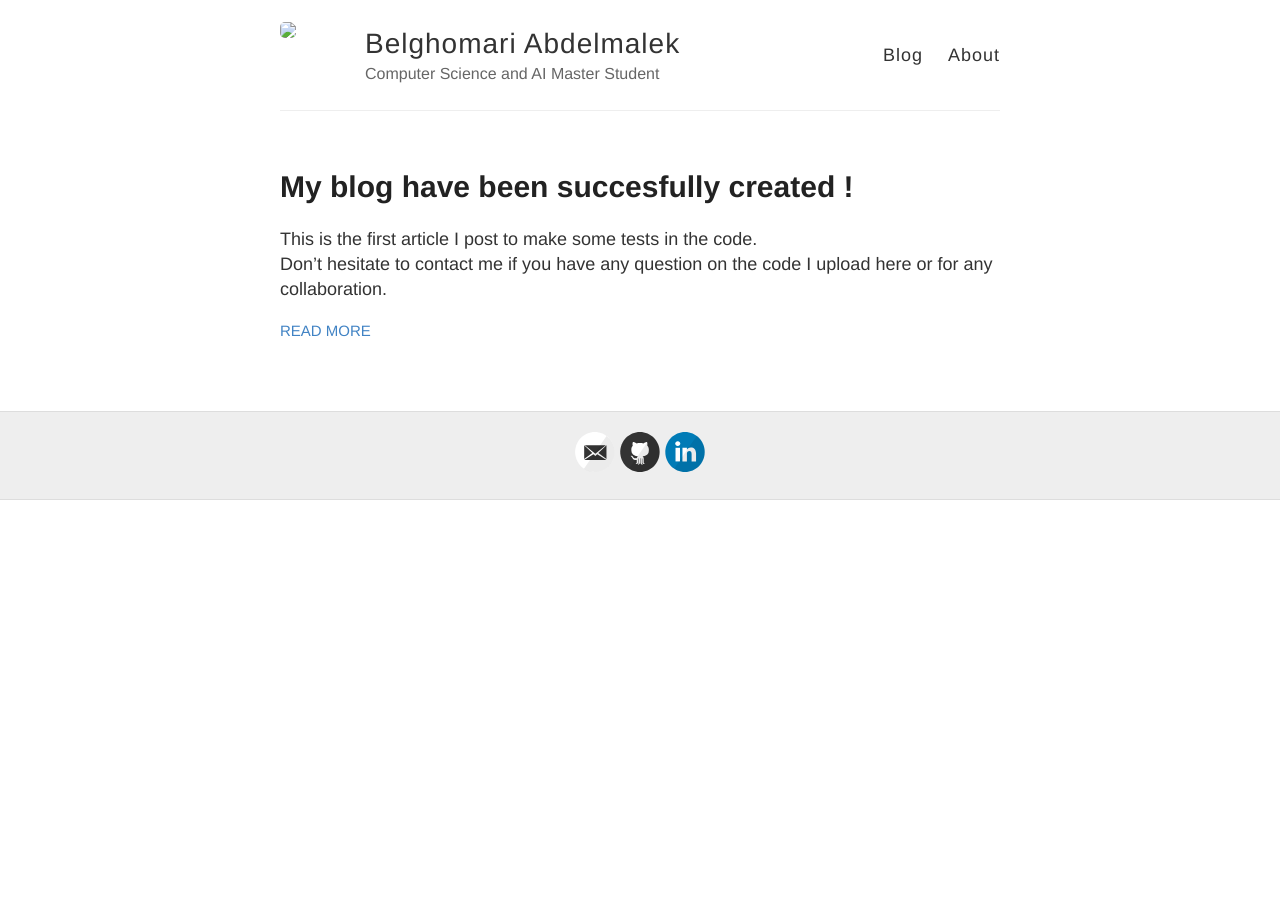
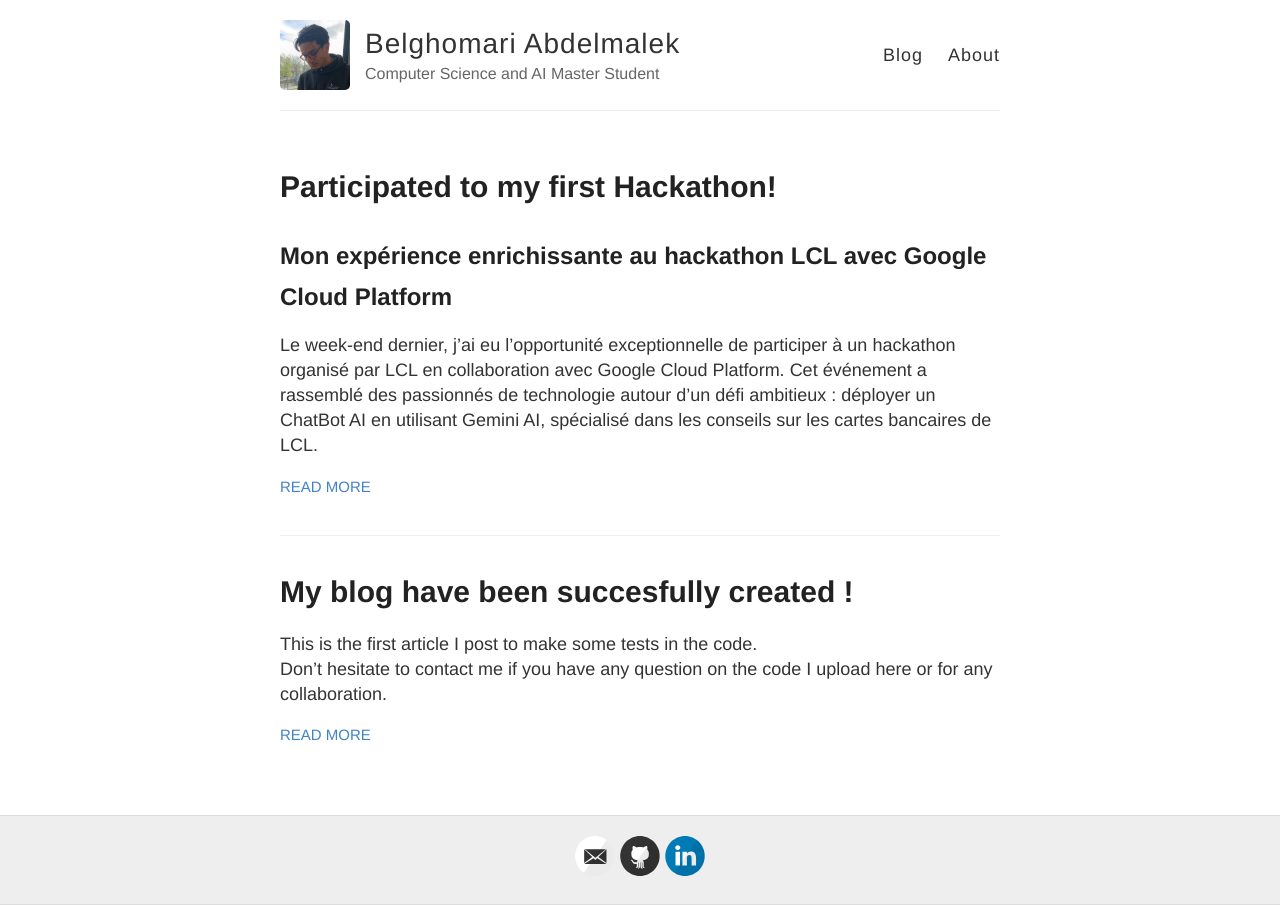
Before and after one commit to abdelmalekbelghomari/abdelmalekbelghomari.github.io, a Jekyll site: the page built from index.html, in a window 1280 px wide. Built offline with Jekyll 4.4.1, drawn with Linux system fonts in a browser that asks for light colours.

Commit message:
added the lcl hackathon article

```diff
--- a/_config.yml
+++ b/_config.yml
@@ -9,7 +9,8 @@ name: Belghomari Abdelmalek
 description: Computer Science and AI Master Student
 
 # URL of your avatar or profile pic (you could use your GitHub profile pic)
-avatar: ./abdelmalek.github.io/images/pfp.jpeg
+avatar: ./images/pfp.jpeg
+
 #
 # Flags below are optional
 #
--- /dev/null
+++ b/_posts/2024-9-16-Hackathon-LCL.md
@@ -0,0 +1,18 @@
+---
+layout: post
+title: Participated to my first Hackathon!
+---
+
+## Mon expérience enrichissante au hackathon LCL avec Google Cloud Platform
+Le week-end dernier, j'ai eu l'opportunité exceptionnelle de participer à un hackathon organisé par LCL en collaboration avec Google Cloud Platform. Cet événement a rassemblé des passionnés de technologie autour d'un défi ambitieux : déployer un ChatBot AI en utilisant Gemini AI, spécialisé dans les conseils sur les cartes bancaires de LCL.
+
+## Un défi technologique stimulant
+Notre mission était de créer un assistant virtuel intelligent capable de guider les clients dans le choix et l'utilisation des cartes bancaires proposées par LCL. Pour cela, nous avons exploité la puissance de Gemini AI, une technologie de pointe développée par Google, permettant de concevoir des modèles d'intelligence artificielle avancés.
+
+## Collaboration et apprentissage
+Travailler aux côtés de professionnels et d'étudiants partageant la même passion pour l'innovation a été extrêmement enrichissant. Nous avons collaboré pour surmonter les défis techniques, partager nos connaissances et apprendre de nouvelles compétences, notamment en matière de déploiement sur Google Cloud Platform.
+
+## Résultats et perspectives
+Après deux jours intenses de travail et de collaboration, nous avons réussi à déployer un ChatBot fonctionnel. Cet assistant virtuel est capable de répondre aux questions des clients sur les cartes bancaires de LCL, offrant ainsi une expérience utilisateur améliorée et un accès facilité à l'information.
+
+![_config.yml]({{ site.baseurl }}/images/me_at_hackathon_lcl.jpg)
```
Also changed, not shown: about.md (+1 -1 lines), _posts/2024-9-10-Hello-World.md (renamed from _posts/2024-2-12-Hello-World.md), 8 other files.
